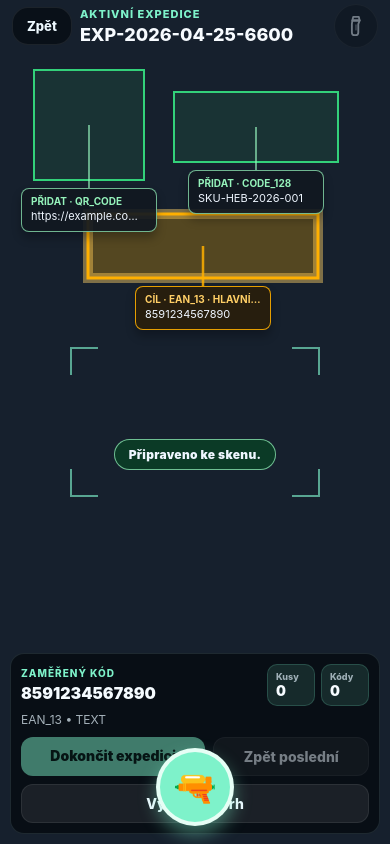
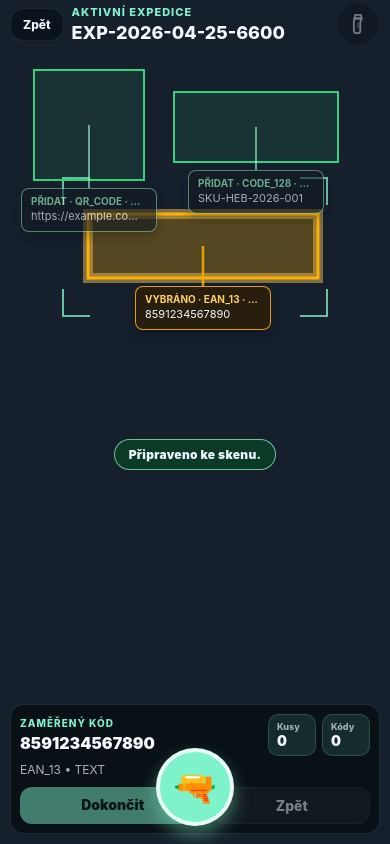
Before and after one commit to Number4201/hebarcode-reader, a React Native app: screen / in a window 390 px wide. Both pictures are taken after a click on the element "Nová expedice". Built offline with nearby package versions, Linux system fonts and the light colour scheme.

Commit message:
fix: simplify live scanner targeting UI

```diff
--- a/App.tsx
+++ b/App.tsx
@@ -432,6 +432,15 @@ function ScannerApp(): React.JSX.Element {
   );
 
   const handleTriggerScan = React.useCallback(() => {
+    if (scanDecision.status === 'ambiguous' && !selectedBarcode) {
+      setScanFeedback({
+        kind: 'ambiguous',
+        text: 'Více kódů v zóně – zpřesni zamíření',
+        timestampMs: Date.now(),
+      });
+      return;
+    }
+
     const barcode = selectedBarcode ?? scanDecision.primary;
     if (!barcode) {
       setScanFeedback({
@@ -450,7 +459,13 @@ function ScannerApp(): React.JSX.Element {
           ?.logicalKey ?? buildLogicalBarcodeKey(barcode),
       reason: 'manual',
     });
-  }, [commitScan, scanDecision.primary, scanDecision.ranked, selectedBarcode]);
+  }, [
+    commitScan,
+    scanDecision.primary,
+    scanDecision.ranked,
+    scanDecision.status,
+    selectedBarcode,
+  ]);
 
   const handleUndoLastScan = React.useCallback(() => {
     const currentJournal = activeExpedition?.scanJournal ?? [];
--- a/src/app/screens/ExpeditionScreen.tsx
+++ b/src/app/screens/ExpeditionScreen.tsx
@@ -81,7 +81,6 @@ export function ExpeditionScreen({
   onDecrementItem,
   onIncrementItem,
   onRemoveItem,
-  onResetDraft,
   onRetryScanner,
   onSelectBarcode,
   onToggleTorch,
@@ -113,7 +112,8 @@ export function ExpeditionScreen({
         onSelect={onSelectBarcode}
         reservedInsets={stageReservedInsets}
         selectedId={selectedId}
-        selectedCardLabelPrefix="CÍL"
+        showDetectionOverlays={detectionSource !== 'camera'}
+        showPreviewCards={detectionSource !== 'camera'}
         source={detectionSource}
         stageHeight={stageSize.height}
         stageWidth={stageSize.width}
@@ -214,6 +214,8 @@ export function ExpeditionScreen({
                 </Pressable>
               ) : null}
               <Pressable
+                accessibilityLabel="Dokončit expedici"
+                accessibilityRole="button"
                 disabled={expeditionSummary.isEmpty}
                 onPress={onFinishExpedition}
                 style={[
@@ -225,7 +227,7 @@ export function ExpeditionScreen({
                     : null,
                 ]}
               >
-                <Text style={styles.primaryButtonText}>Dokončit expedici</Text>
+                <Text style={styles.primaryButtonText}>Dokončit</Text>
               </Pressable>
               <Pressable
                 accessibilityLabel="Zpět poslední sken"
@@ -241,17 +243,7 @@ export function ExpeditionScreen({
                     : null,
                 ]}
               >
-                <Text style={styles.secondaryButtonText}>Zpět poslední</Text>
-              </Pressable>
-              <Pressable
-                onPress={onResetDraft}
-                style={[
-                  styles.secondaryButton,
-                  styles.flexButton,
-                  styles.scannerDockButton,
-                ]}
-              >
-                <Text style={styles.secondaryButtonText}>Vyčistit návrh</Text>
+                <Text style={styles.secondaryButtonText}>Zpět</Text>
               </Pressable>
             </View>
 
--- a/src/app/styles.ts
+++ b/src/app/styles.ts
@@ -127,8 +127,8 @@ export const styles = StyleSheet.create({
     flexShrink: 1,
   },
   expeditionTopBar: {
-    paddingHorizontal: 12,
-    paddingTop: 4,
+    paddingHorizontal: 10,
+    paddingTop: 2,
     flexDirection: 'row',
     alignItems: 'center',
     justifyContent: 'space-between',
@@ -157,16 +157,16 @@ export const styles = StyleSheet.create({
     opacity: 0.42,
   },
   topActionButton: {
-    borderRadius: 16,
-    paddingHorizontal: 14,
-    paddingVertical: 10,
-    backgroundColor: 'rgba(8, 15, 22, 0.86)',
+    borderRadius: 14,
+    paddingHorizontal: 12,
+    paddingVertical: 8,
+    backgroundColor: 'rgba(8, 15, 22, 0.70)',
     borderWidth: 1,
     borderColor: 'rgba(255,255,255,0.08)',
   },
   topActionText: {
     color: '#eef9ff',
-    fontSize: 13,
+    fontSize: 12,
     fontWeight: '800',
   },
   headerCenterBlock: {
@@ -194,8 +194,8 @@ export const styles = StyleSheet.create({
   },
   scannerDock: {
     borderRadius: 14,
-    padding: 10,
-    backgroundColor: 'rgba(6, 12, 17, 0.82)',
+    padding: 9,
+    backgroundColor: 'rgba(6, 12, 17, 0.76)',
     borderWidth: 1,
     borderColor: 'rgba(191, 226, 243, 0.12)',
   },
@@ -261,10 +261,10 @@ export const styles = StyleSheet.create({
     marginTop: 9,
   },
   scannerDockButton: {
-    minWidth: 126,
+    minWidth: 112,
     borderRadius: 12,
     paddingHorizontal: 12,
-    paddingVertical: 10,
+    paddingVertical: 9,
   },
   floatingTriggerButton: {
     position: 'absolute',
@@ -369,7 +369,7 @@ export const styles = StyleSheet.create({
   scanListContent: {
     gap: 8,
     paddingTop: 9,
-    paddingBottom: 2,
+    paddingBottom: 96,
   },
   scanRow: {
     minHeight: 54,
--- a/src/components/ScannerStage.tsx
+++ b/src/components/ScannerStage.tsx
@@ -41,6 +41,8 @@ type Props = {
   cameraLive?: boolean;
   showCameraStateLabel?: boolean;
   showWaitingState?: boolean;
+  showDetectionOverlays?: boolean;
+  showPreviewCards?: boolean;
   cardLabelPrefix?: string;
   selectedCardLabelPrefix?: string;
 };
@@ -76,6 +78,8 @@ export const ScannerStage = React.memo(function ScannerStage({
   cameraLive = source !== 'camera',
   showCameraStateLabel = false,
   showWaitingState = false,
+  showDetectionOverlays = true,
+  showPreviewCards = true,
   cardLabelPrefix,
   selectedCardLabelPrefix,
 }: Props) {
@@ -254,6 +258,7 @@ export const ScannerStage = React.memo(function ScannerStage({
               <Text style={styles.decisionBadgeText}>{decision.message}</Text>
             </View>
           ) : null}
+          {showDetectionOverlays ? (
             <Svg
               height={stageHeight}
               pointerEvents="none"
@@ -277,7 +282,8 @@ export const ScannerStage = React.memo(function ScannerStage({
                 </React.Fragment>
               ))}
 
-            {previewCards.map(card => (
+              {showPreviewCards
+                ? previewCards.map(card => (
                     <Line
                       key={`${card.barcode.id}-leader`}
                       opacity={0.85}
@@ -288,11 +294,14 @@ export const ScannerStage = React.memo(function ScannerStage({
                       y1={card.leaderStart.y}
                       y2={card.leaderEnd.y}
                     />
-            ))}
+                  ))
+                : null}
             </Svg>
+          ) : null}
         </Pressable>
 
-        {previewCards.map(card => {
+        {showPreviewCards
+          ? previewCards.map(card => {
               const priority = resolvePreviewCardPriority(card.barcode, decision);
               const formatLabel = buildPreviewFormatLabel(
                 card.barcode.format,
@@ -324,7 +333,8 @@ export const ScannerStage = React.memo(function ScannerStage({
                   </Text>
                 </Pressable>
               );
-        })}
+            })
+          : null}
       </View>
     </View>
   );
@@ -718,13 +728,12 @@ const styles = StyleSheet.create({
   },
   scanGuide: {
     position: 'absolute',
-    left: '18%',
-    right: '18%',
-    top: '50%',
-    height: 150,
-    marginTop: -75,
-    borderRadius: 8,
-    opacity: 0.78,
+    left: '16%',
+    right: '16%',
+    top: '21%',
+    height: 140,
+    borderRadius: 10,
+    opacity: 0.94,
   },
   scanGuideCornerTopLeft: {
     position: 'absolute',
--- a/src/scanner/scanDecision.ts
+++ b/src/scanner/scanDecision.ts
@@ -61,9 +61,10 @@ const DEFAULT_FRAME_SIZE: FrameSize = { width: 360, height: 640 };
 const DUPLICATE_COOLDOWN_MS = 1800;
 const AMBIGUOUS_SCORE_DELTA = 0.12;
 const MANUAL_SELECTION_BONUS = 2;
-const RETICLE_WIDTH_RATIO = 0.64;
-const RETICLE_HEIGHT = 150;
-const RETICLE_EDGE_GRACE = 28;
+const RETICLE_WIDTH_RATIO = 0.68;
+const RETICLE_HEIGHT = 140;
+const RETICLE_TOP_RATIO = 0.21;
+const RETICLE_EDGE_GRACE = 24;
 
 export function decideScanTarget(input: ScanDecisionInput): ScanDecisionResult {
   const nowMs = input.nowMs ?? Date.now();
@@ -186,7 +187,7 @@ function resolveAimBounds(stageSize: StageSize) {
   const width = Math.max(1, stageSize.width * RETICLE_WIDTH_RATIO);
   const height = Math.min(RETICLE_HEIGHT, Math.max(1, stageSize.height * 0.34));
   const left = (stageSize.width - width) / 2;
-  const top = (stageSize.height - height) / 2;
+  const top = Math.max(0, stageSize.height * RETICLE_TOP_RATIO);
 
   return { left, top, width, height };
 }
```
Also changed, not shown: 3 other files (tests, documents, lock files or other folders). Lines whose indentation alone changed are shown as unchanged.
